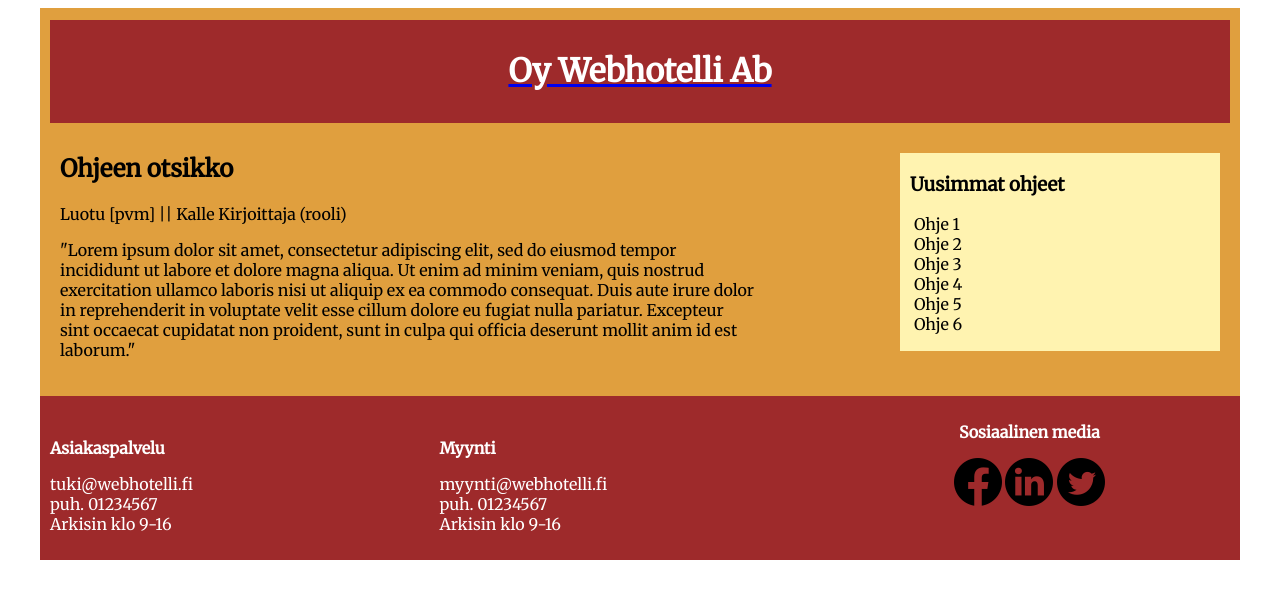
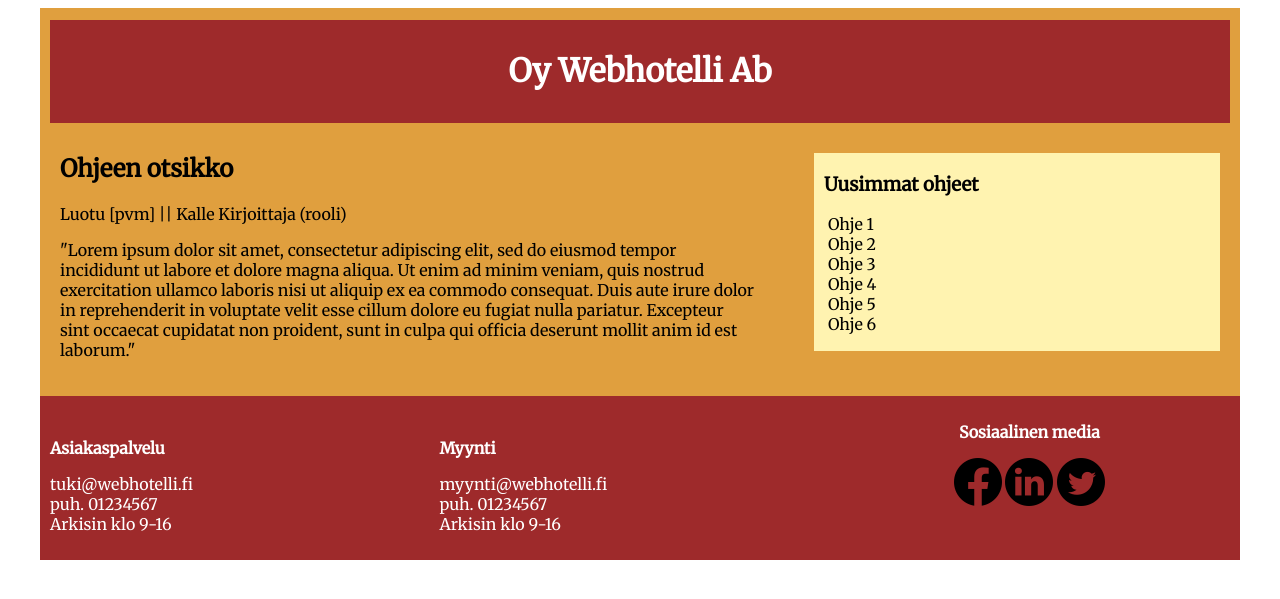
Before and after one commit to BenkkuH/Projekti, a PHP site: page /ohje.html in a window 1280 px wide. Shown: the top 599 px of the page. Run offline with PHP 8.4, Linux system fonts and the light colour scheme.

Commit message:
otsikko toimii

```diff
--- a/-etusivu/ohje.html
+++ b/-etusivu/ohje.html
@@ -19,7 +19,7 @@
 
 			<header>
 				<div id="otsikko">
-					<a class="otsikkolinkki" href="etusivu.html"><h1>Oy Webhotelli Ab</h1></a>
+					<a href="etusivu.html"><h1>Oy Webhotelli Ab</h1></a>
 				</div>
 			</header>
 
--- a/-etusivu/tyyli.css
+++ b/-etusivu/tyyli.css
@@ -34,7 +34,7 @@ header {
 	text-align: center;
 }
 
-#otsikko a h1 {
+#otsikko a {
 	text-decoration: none;
 	color: #FFFFFF;
 }
@@ -58,7 +58,6 @@ section.ohje {
 
 #kategoriat  a:link, a:visited {
 	display: block;
-	max-width: 320px;
 	padding: 10px;
 	margin-left: auto;
 	margin-right: auto;
@@ -75,7 +74,6 @@ section.ohje {
 }
 
 #ohjesailio {
-	max-width: 320px;
 	padding-top: 1px;
 	padding-bottom: 1px;
 	background-color: #fff3b0;
```
